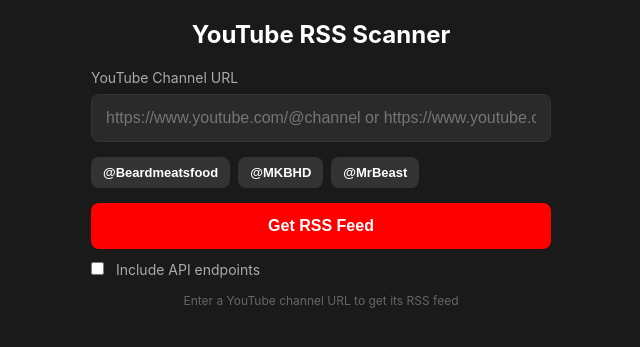
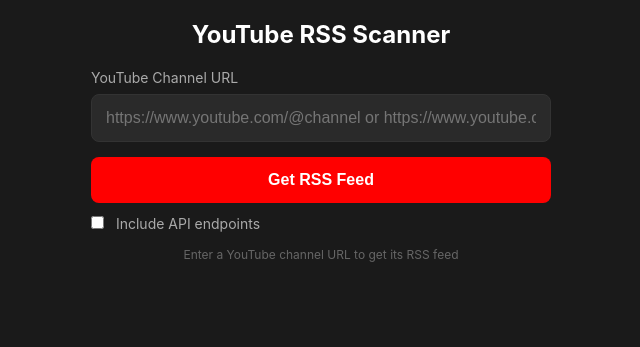
Before and after one commit to DisabledAbel/YouTube-RSS-Feed-Scanner, a Flask app: page / in a window 1280 px wide. Shown: the top 347 px of the page, without its empty margins (319-959 px from the left). Run offline with Flask 3, Linux system fonts and the light colour scheme.

Commit message:
Remove recommended channel preset buttons from UI

```diff
--- a/api/index.html
+++ b/api/index.html
@@ -88,18 +88,6 @@
             padding: 15px;
             border-radius: 8px;
         }
-        .presets {
-            display: flex;
-            gap: 8px;
-            flex-wrap: wrap;
-            margin-bottom: 15px;
-        }
-        .preset-btn {
-            width: auto;
-            padding: 8px 12px;
-            font-size: 13px;
-            background: #333;
-        }
         .note {
             font-size: 12px;
             color: #666;
@@ -134,12 +122,6 @@
         <input type="text" id="channelUrl" placeholder="https://www.youtube.com/@channel or https://www.youtube.com/c/username">
     </div>
 
-    <div class="presets">
-        <button class="preset-btn" onclick="setPreset('@Beardmeatsfood')">@Beardmeatsfood</button>
-        <button class="preset-btn" onclick="setPreset('@MKBHD')">@MKBHD</button>
-        <button class="preset-btn" onclick="setPreset('@MrBeast')">@MrBeast</button>
-    </div>
-
     <button id="getFeedBtn" onclick="getFeed()">Get RSS Feed</button>
     <div class="input-group" style="margin-top: 12px;">
         <label>
@@ -154,10 +136,6 @@
     <div id="toast" class="toast"></div>
 
     <script>
-        function setPreset(channel) {
-            document.getElementById('channelUrl').value = 'https://www.youtube.com/' + channel;
-        }
-
         function showToast(message, isError = false) {
             const toast = document.getElementById('toast');
             toast.textContent = message;
```
Also changed, not shown: index.html (+0 -22 lines), templates/index.html (+0 -22 lines).
